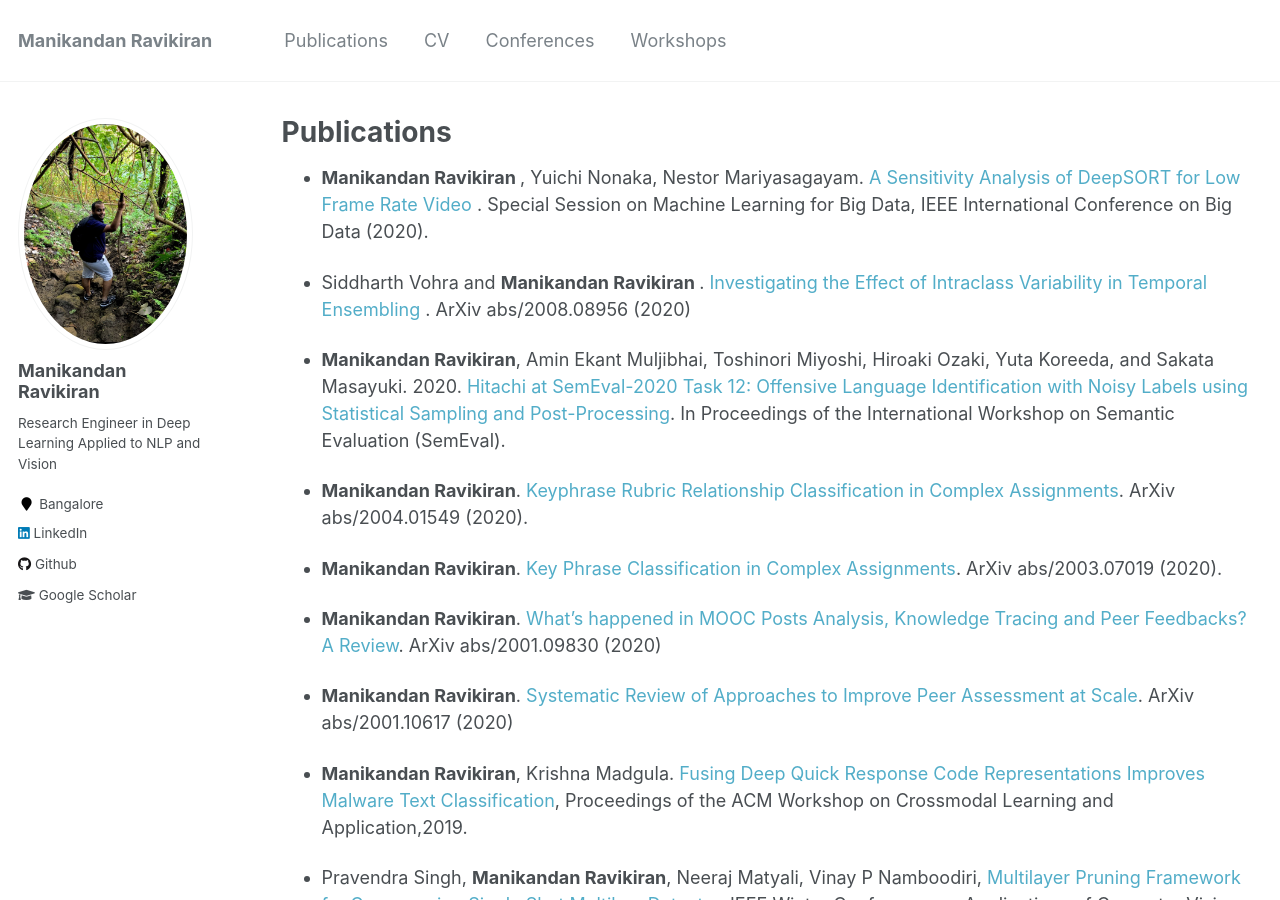
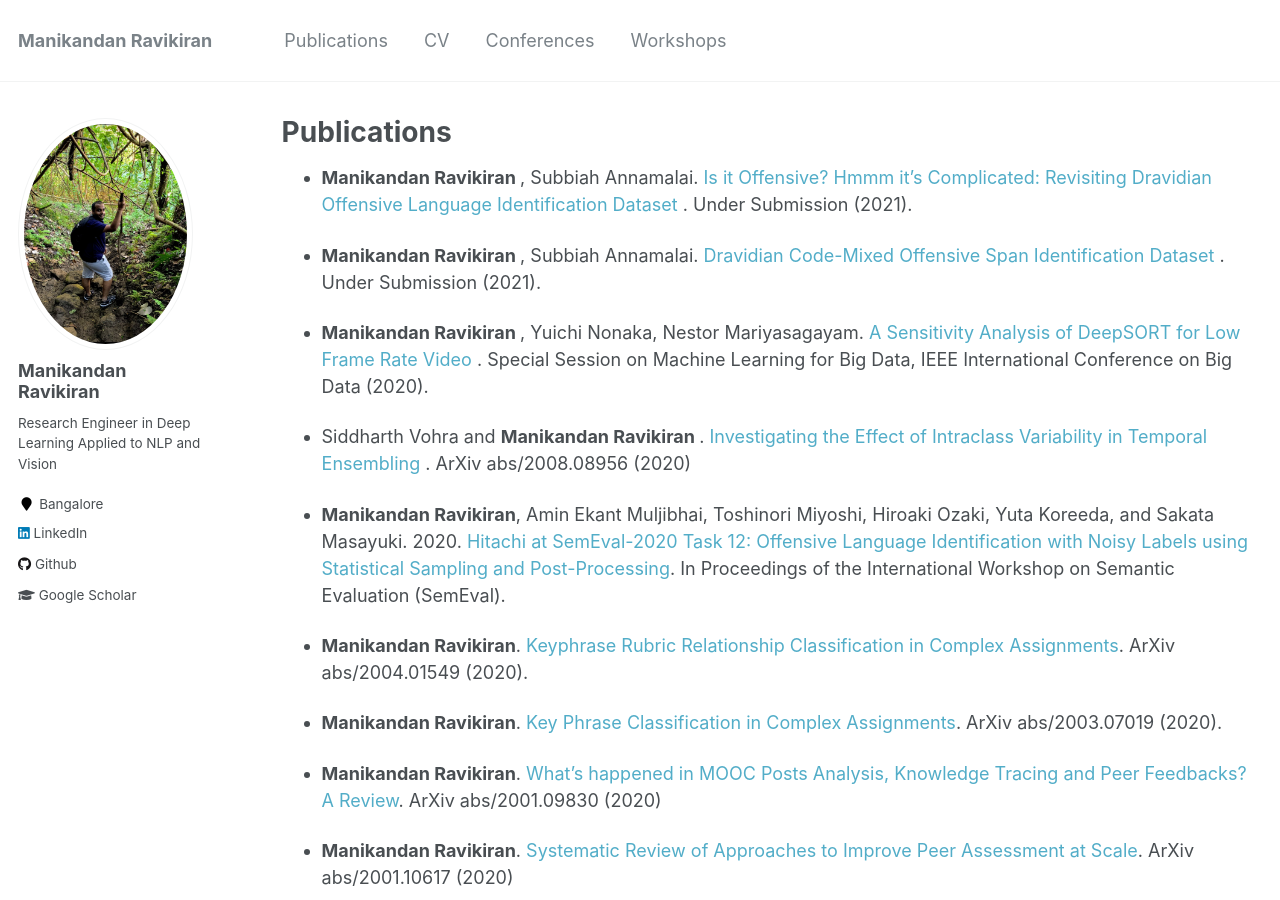
Before and after one commit to manikandan-ravikiran/manikandan-ravikiran.github.io, a Jekyll site: the page built from _pages/publications.md, in a window 1280 px wide and 900 px high. Built offline with Jekyll 4.4.1, drawn with Linux system fonts in a browser that asks for light colours.

Commit message:
Added 2021 Papers

```diff
--- a/_pages/publications.md
+++ b/_pages/publications.md
@@ -4,6 +4,10 @@ title: "Publications"
 permalink: /publications/
 author_profile: true
 ---
+* <b> Manikandan Ravikiran </b>, Subbiah Annamalai. <a href="" style="text-decoration: none;"> Is it Offensive? Hmmm it's Complicated: Revisiting Dravidian Offensive Language Identification Dataset </a>. Under Submission (2021).
+
+* <b> Manikandan Ravikiran </b>, Subbiah Annamalai. <a href="" style="text-decoration: none;"> Dravidian Code-Mixed Offensive Span Identification Dataset </a>. Under Submission (2021).
+
 * <b> Manikandan Ravikiran </b>, Yuichi Nonaka, Nestor Mariyasagayam. <a href="" style="text-decoration: none;"> A Sensitivity Analysis of DeepSORT for Low Frame Rate Video </a>. Special Session on Machine Learning for Big Data, IEEE International Conference on Big Data (2020).
 
 * Siddharth  Vohra and <b> Manikandan Ravikiran </b>. <a href="https://arxiv.org/pdf/2008.08956.pdf" style="text-decoration: none;"> Investigating the Effect of Intraclass Variability in Temporal Ensembling </a>. ArXiv abs/2008.08956 (2020)
```
Also changed, not shown: _pages/cv.md (+3 -0 lines).
